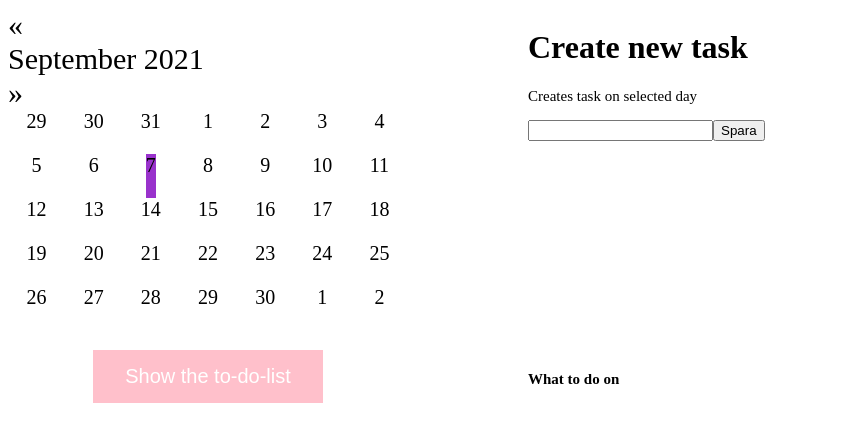
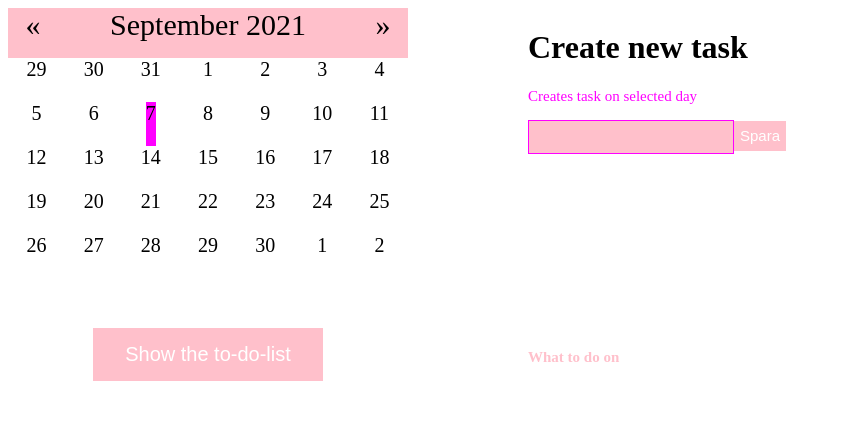
Before and after one commit to johannabertils/calenderwithtodo, a React (Create React App) app: page / in a window 1280 px wide. Shown: the top 442 px of the page, without its empty margins (0-841 px from the left). Built offline with nearby package versions, Linux system fonts and the light colour scheme.

Commit message:
adding css

```diff
--- a/src/components/Calendar/calendar.css
+++ b/src/components/Calendar/calendar.css
@@ -1,5 +1,6 @@
 .calendar{
     max-width: 400px;
+    height: 300px;
 }
 
 .calendar .day{
@@ -7,7 +8,6 @@
  width: calc(100% / 7);
  height: 44px;
  display: inline-block;
- background-color: white;
  padding: 0;
  margin: 0;
  box-sizing: border-box;
@@ -26,10 +26,32 @@
 
 .Calendarheader{
     max-width: 400px;
+    height: 50px;
     font-size: 30px;
+    background-color: pink;
 }
 
 .selected{
-    background-color: darkorchid;
+    background-color: magenta;
     height: 44px;
 }
+
+.arrowBack {
+    width: 50px;
+    display: inline-block;
+    text-align: center;
+    float: left;
+}
+
+.curentMonth {
+    width: 300px;
+    display: inline-block;
+   text-align: center;
+}
+
+.arrowFront {
+    width: 50px;
+    float:right;
+    text-align: center;
+    display: inline-block;
+}
--- a/src/components/Todolist/todolist.css
+++ b/src/components/Todolist/todolist.css
@@ -5,7 +5,6 @@
 
 p{
     font-size: 15px;
-
 }
 
 .itemList button{
@@ -54,3 +53,8 @@ p{
     background-color: magenta;
     cursor: pointer;
 }
+
+.donebtn:hover{
+    background-color: magenta;
+    cursor: pointer;
+}
--- a/src/components/Todolist/todolist.js
+++ b/src/components/Todolist/todolist.js
@@ -45,7 +45,7 @@ export default function ToDoList() {
             .map(item =>
                 <div className="itemList">
                     <p className="taskname"> {item.date}  {item.task}
-                        <button onClick={() => markAsDone(item)}> Mark as done</button></p></div>)
+                        <button className="donebtn" onClick={() => markAsDone(item)}> Mark as done</button></p></div>)
 
         setText(printArrayOfTasks)
 
--- /dev/null
+++ b/src/components/createTask/createtask.css
@@ -0,0 +1,30 @@
+input{
+    background-color: pink;
+    border: 1px solid magenta;
+    width: 200px;
+    height: 30px;
+
+}
+
+form button{
+    font-size: 15px;
+    height: 30px;
+    background-color: pink;
+    border: none;
+    color: white;
+    text-align: center;
+    text-decoration: none;
+    transition-duration: 0.4s;
+}
+
+form button:hover{
+    background-color: magenta;
+    cursor: pointer;
+}
+.createTask h1{
+    color: black;
+}
+
+.createTask p{
+    color: magenta;
+}
--- a/src/components/createTask/createtask.js
+++ b/src/components/createTask/createtask.js
@@ -1,4 +1,5 @@
 import React from 'react';
+import './createtask.css';
 
 class CreateTask extends React.Component {
     state = {
@@ -19,7 +20,7 @@ class CreateTask extends React.Component {
 
     render() {
         return (
-            <div>
+            <div className ="createTask">
                 <h1>Create new task</h1>
                 <p>Creates task on selected day</p>
                 <form onSubmit= {this.onSubmit}>
--- /dev/null
+++ b/src/components/dayview/dayview.css
@@ -0,0 +1,32 @@
+.dayviewList{
+    color: purple;
+    width: 400px;
+    height: 20px;
+    border-bottom: 2px dotted pink;
+}
+
+.dayviewList button{
+    font-size: 15px;
+    height: 30px;
+    float: right;
+    background-color: pink;
+    border: none;
+    color: white;
+    text-align: center;
+    text-decoration: none;
+    display: inline-block;
+    transition-duration: 0.4s;
+}
+
+.dayviewList button:hover{
+    background-color: magenta;
+    cursor: pointer;
+}
+
+h1{
+    color:magenta;
+}
+
+p{
+    color:pink;
+}
--- a/src/components/dayview/dayview.js
+++ b/src/components/dayview/dayview.js
@@ -1,4 +1,5 @@
 import React, { useState, useEffect } from 'react';
+import './dayview.css';
 
 export default function Dayview({ selectedDateValue }) {
 
@@ -33,12 +34,13 @@ export default function Dayview({ selectedDateValue }) {
         let writeText = parseTasks.map(function (item) {
             if (item.date === clickedOnDate) {
                 console.log("yes");
-                return <div><p> {item.date} {item.task} <button> Mark as done</button></p></div>;
+                return <div className="dayviewList"><p> {item.date} {item.task} <button> Mark as done</button></p></div>;
             }
         });
         setlistText(writeText)
     }
 
+
     return <div><h1><p>What to do on</p>{selectedDateValue}</h1><p>{list}</p></div>;
 
 }
```
